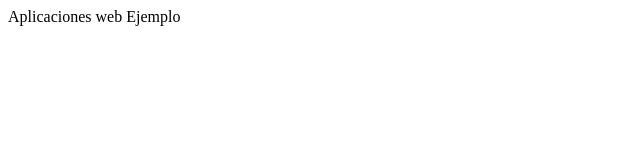
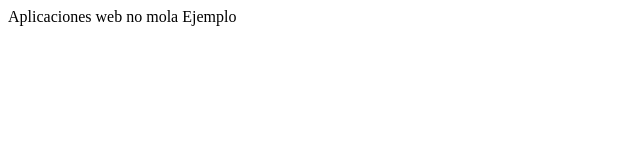
Before and after one commit to AleXs-OX/awConflictExample, a plain HTML site: page index.html in a window 1280 px wide. Shown: the full height of the page, 0-640 px from the left. Drawn offline with Linux system fonts and the light colour scheme.

Commit message:
Update index.html

```diff
--- a/index.html
+++ b/index.html
@@ -1,6 +1,6 @@
 <html>
     <head>
-        Aplicaciones web
+        Aplicaciones web no mola
     </head>
     <body>
         Ejemplo
```
